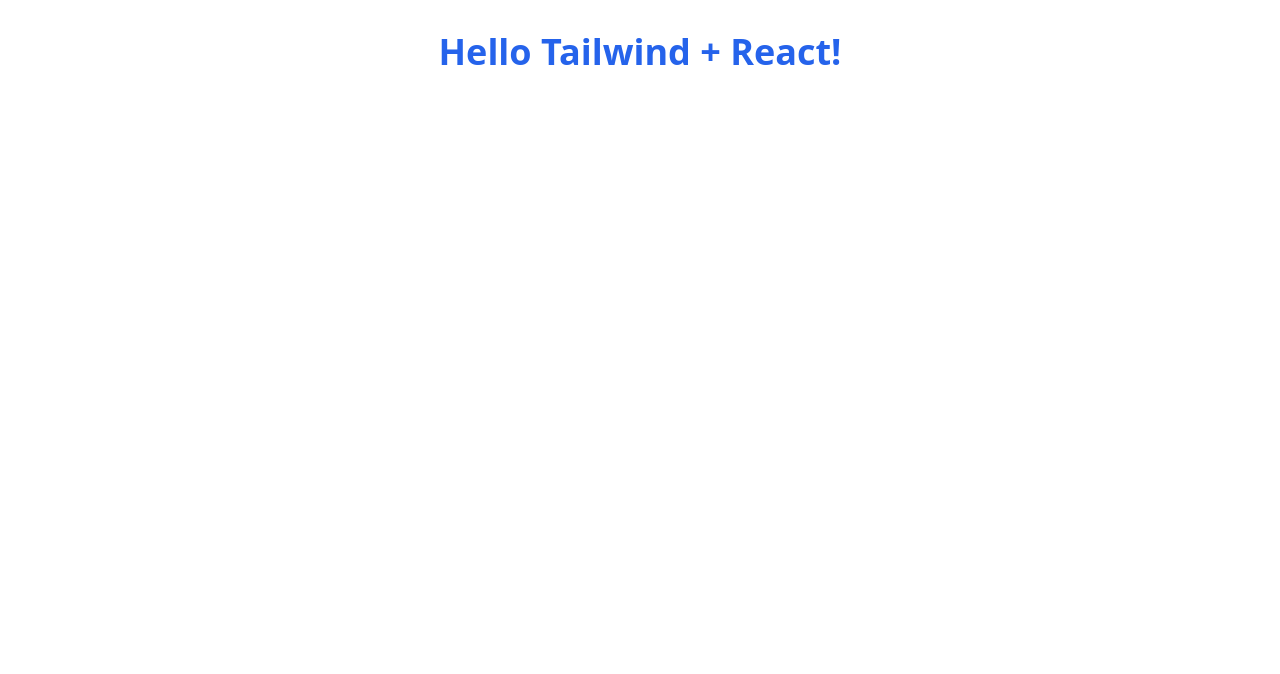
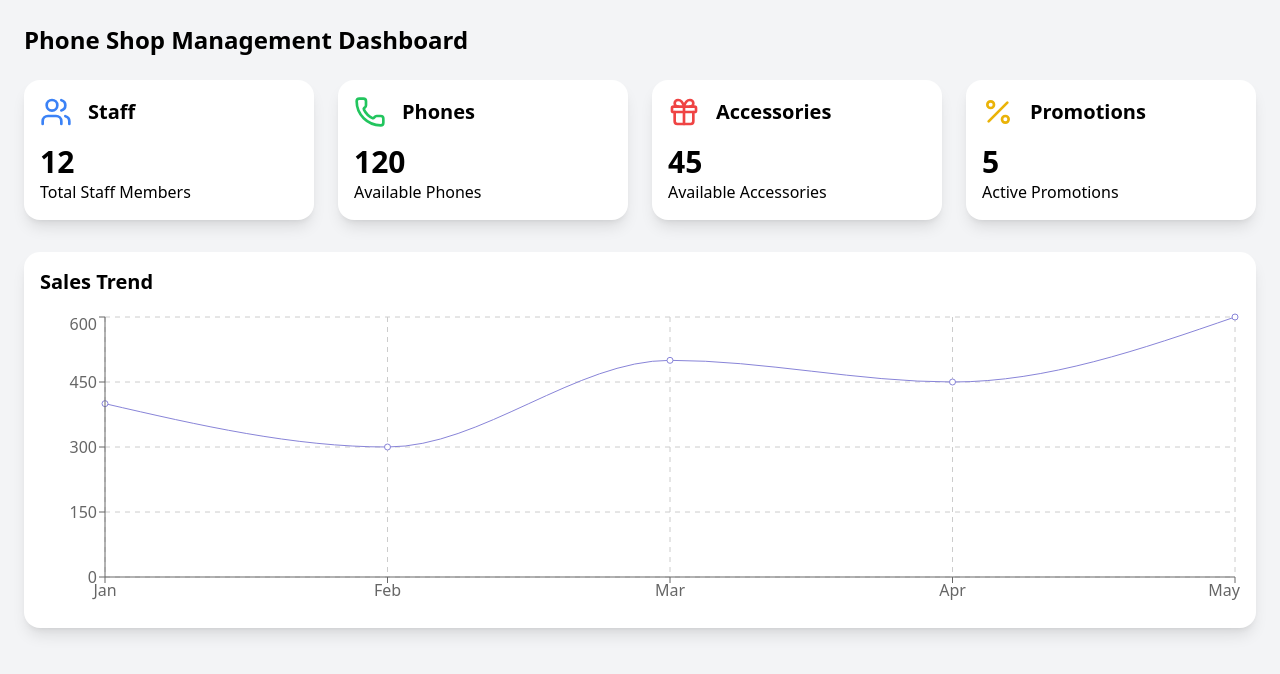
Before and after one commit to tharindu-sandaruwan/SQA_Project, a React (Vite) app in the folder frontend/: page / in a window 1280 px wide. Shown: the top 674 px of the page. Built offline with nearby package versions, Linux system fonts and the light colour scheme.

Commit message:
dashboard

```diff
--- a/frontend/package.json
+++ b/frontend/package.json
@@ -10,8 +10,10 @@
     "preview": "vite preview"
   },
   "dependencies": {
+    "lucide-react": "^0.503.0",
     "react": "^19.0.0",
-    "react-dom": "^19.0.0"
+    "react-dom": "^19.0.0",
+    "recharts": "^2.15.3"
   },
   "devDependencies": {
     "@eslint/js": "^9.21.0",
--- a/frontend/src/App.jsx
+++ b/frontend/src/App.jsx
@@ -1,16 +1,98 @@
-import { useState } from 'react'
-import './App.css'
+import React from "react";
 
-function App() {
-  const [count, setCount] = useState(0)
+import {
+  LineChart,
+  Line,
+  CartesianGrid,
+  XAxis,
+  YAxis,
+  Tooltip,
+  ResponsiveContainer,
+} from "recharts";
+import { Users, Phone, Gift, Percent } from "lucide-react";
 
+const dashboardData = {
+  staffCount: 12,
+  phonesCount: 120,
+  accessoriesCount: 45,
+  activePromotions: 5,
+  salesTrend: [
+    { month: "Jan", sales: 400 },
+    { month: "Feb", sales: 300 },
+    { month: "Mar", sales: 500 },
+    { month: "Apr", sales: 450 },
+    { month: "May", sales: 600 },
+  ],
+};
+
+const Dashboard = () => {
   return (
-    <>
-    <div>
-      <h1 className="text-4xl font-bold text-blue-600">Hello Tailwind + React!</h1>
+    <div className="p-6 bg-gray-100 min-h-screen">
+      <h1 className="text-2xl font-bold mb-6">
+        Phone Shop Management Dashboard
+      </h1>
+
+      {/* Dashboard Cards */}
+      <div className="grid grid-cols-1 md:grid-cols-2 xl:grid-cols-4 gap-6">
+        {/* Staff Management */}
+        <div className="p-4 bg-white shadow-lg rounded-2xl">
+          <div className="mb-4 flex items-center space-x-4">
+            <Users size={32} className="text-blue-500" />
+            <h2 className="text-xl font-semibold">Staff</h2>
+          </div>
+          <p className="text-3xl font-bold">{dashboardData.staffCount}</p>
+          <p>Total Staff Members</p>
+        </div>
+
+        {/* Phone Management */}
+        <div className="p-4 bg-white shadow-lg rounded-2xl">
+          <div className="mb-4 flex items-center space-x-4">
+            <Phone size={32} className="text-green-500" />
+            <h2 className="text-xl font-semibold">Phones</h2>
+          </div>
+          <p className="text-3xl font-bold">{dashboardData.phonesCount}</p>
+          <p>Available Phones</p>
+        </div>
+
+        {/* Accessories Management */}
+        <div className="p-4 bg-white shadow-lg rounded-2xl">
+          <div className="mb-4 flex items-center space-x-4">
+            <Gift size={32} className="text-red-500" />
+            <h2 className="text-xl font-semibold">Accessories</h2>
+          </div>
+          <p className="text-3xl font-bold">{dashboardData.accessoriesCount}</p>
+          <p>Available Accessories</p>
+        </div>
+
+        {/* Promotions Management */}
+        <div className="p-4 bg-white shadow-lg rounded-2xl">
+          <div className="mb-4 flex items-center space-x-4">
+            <Percent size={32} className="text-yellow-500" />
+            <h2 className="text-xl font-semibold">Promotions</h2>
+          </div>
+          <p className="text-3xl font-bold">{dashboardData.activePromotions}</p>
+          <p>Active Promotions</p>
+        </div>
+      </div>
+
+      {/* Sales Trends */}
+      <div className="mt-8 p-4 bg-white shadow-lg rounded-2xl">
+        <h2 className="text-xl font-semibold mb-4">Sales Trend</h2>
+        <ResponsiveContainer width="100%" height={300}>
+          <LineChart data={dashboardData.salesTrend}>
+            <CartesianGrid stroke="#ccc" strokeDasharray="5 5" />
+            <Line type="monotone" dataKey="sales" stroke="#8884d8" />
+            <XAxis dataKey="month" />
+            <YAxis />
+            <Tooltip />
+          </LineChart>
+        </ResponsiveContainer>
+      </div>
+
+      {/* Call-to-Action */}
+
     </div>
-    </>
-  )
-}
+  );
+};
 
-export default App
+export default Dashboard;
```
Also changed, not shown: 1 other file (tests, documents, lock files or other folders).
